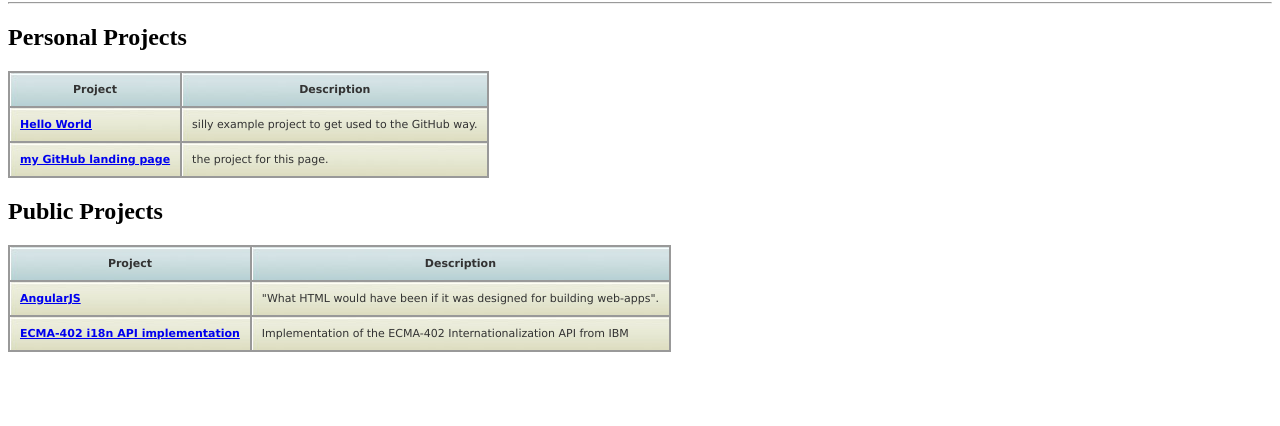
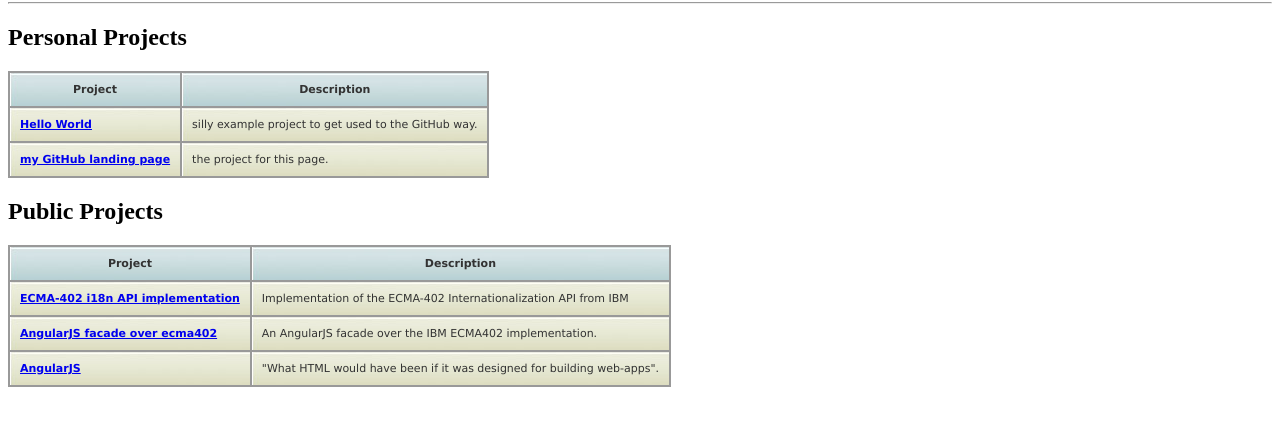
Before and after one commit to DTownSMR/dtownsmr.github.io, a plain HTML site: page index.html in a window 1280 px wide. Shown: the part 78-504 px from the top of the page. Drawn offline with Linux system fonts and the light colour scheme.

Commit message:
Update index.html
add project reference to ecma402-angularjs

```diff
--- a/index.html
+++ b/index.html
@@ -48,20 +48,28 @@
                 </tr>
                 <tr>
                     <td>
+                        <a href=https://github.com/ibm-js/ecma402><b>ECMA-402 i18n API implementation</b></a>
+                    </td>
+                    <td>
+                        Implementation of the ECMA-402 Internationalization API from IBM
+                    </td>
+                </tr>
+                <tr>
+                    <td>
+                        <a href=https://github.com/ibm-js/ecma402-angularjs><b>AngularJS facade over ecma402</b></a>
+                    </td>
+                    <td>
+                        An AngularJS facade over the IBM ECMA402 implementation.
+                    </td>
+                </tr>
+                <tr>
+                    <td>
                         <a href=https://github.com/angular/angular.js><b>AngularJS</b></a>
                     </td>
                     <td>
                         "What HTML would have been if it was designed for building web-apps".
                     </td>
                 </tr>
-                <tr>
-                    <td>
-                        <a href=https://github.com/ibm-js/ecma402><b>ECMA-402 i18n API implementation</b></a>
-                    </td>
-                    <td>
-                        Implementation of the ECMA-402 Internationalization API from IBM
-                    </td>
-                </tr>
             </table>
         </div>
     </body>
```
